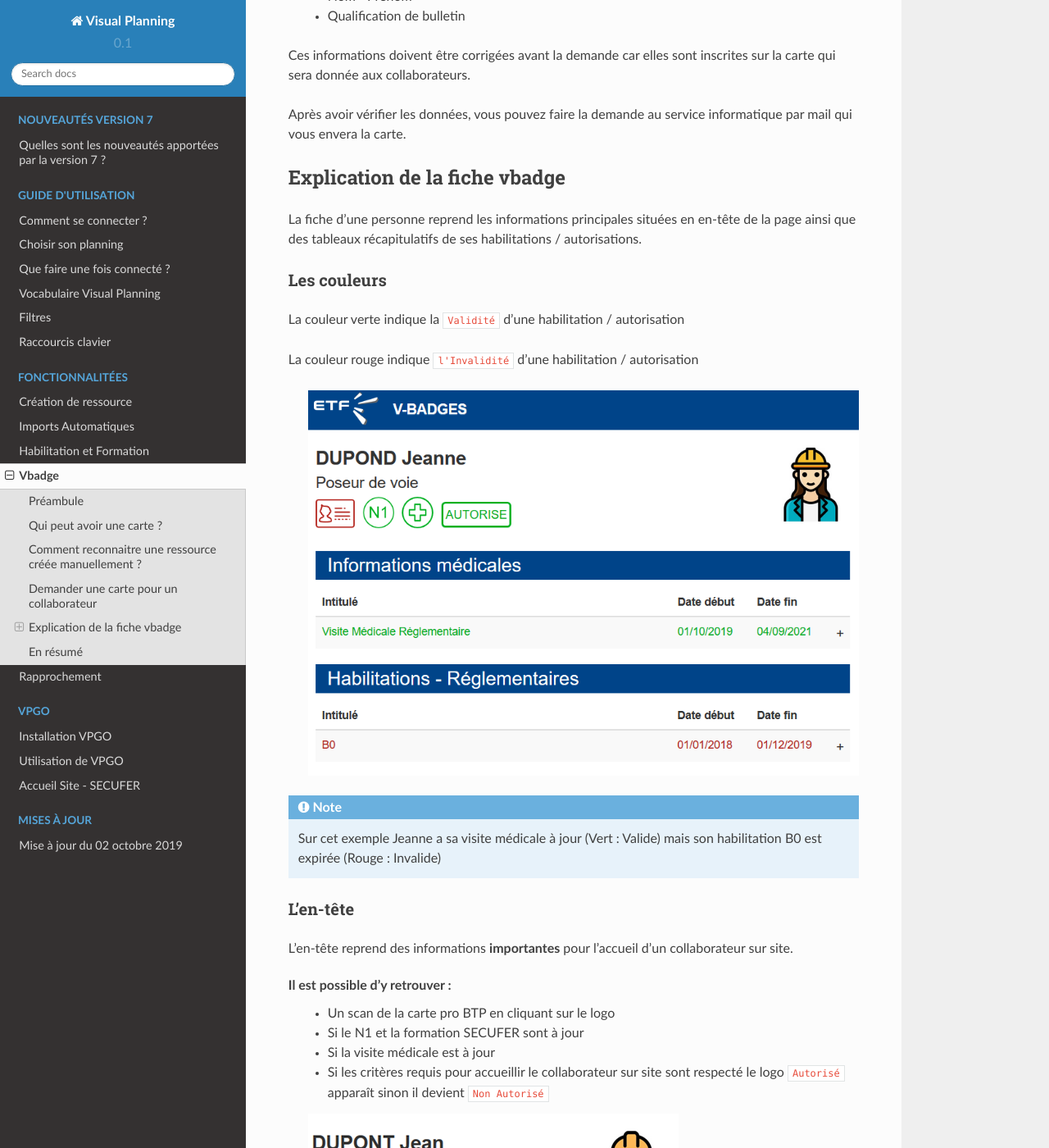
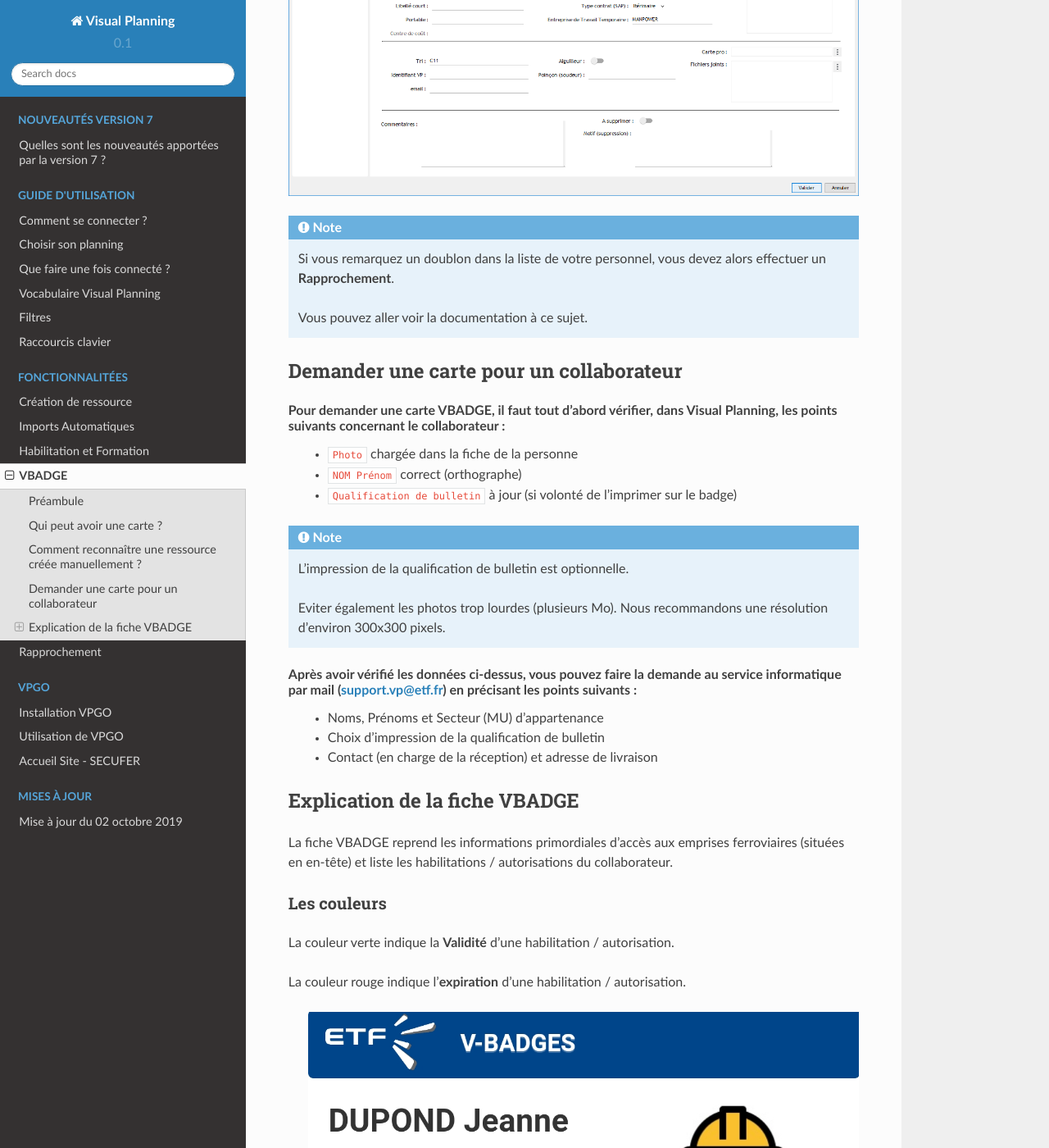
Before and after one commit to macordier/VPDOC, a Sphinx documentation site: the page built from popcube/source/fonctionnalitees/vbadge.rst, in a window 1280 px wide and 1400 px high, scrolled down 2999 px. Shown: the whole window at 82% size. Built offline with Sphinx 7.4.7 and the Read the Docs theme 2.0.0, drawn with Linux system fonts in a browser that asks for light colours; some of the changed text lies outside the part shown.

Commit message:
màj vbadge au 10/04/2020

```diff
--- a/popcube/source/fonctionnalitees/vbadge.rst
+++ b/popcube/source/fonctionnalitees/vbadge.rst
@@ -1,13 +1,13 @@
 .. vbadge:
 
-==========================
-Vbadge
-==========================
+======
+VBADGE
+======
 
 Préambule
 ---------
 
-Vbadge est une carte distribuée aux collaborateurs permettant grâce à un **QR Code** imprimé dessus de récupérer ses habilitations / autorisations.
+Vbadge est une carte, distribuée aux collaborateurs, permettant de récupérer l'ensemble de leurs habilitations / autorisations en temps réel et ainsi de s'affranchir d'une réédition papier à chaque mise à jour de ces dernières. L'accès se fait en scannant le QR Code présent sur le badge, à l'aide de n'importe laquelle des applications disponibles sur les "stores" Android et Apple.
 
     .. image:: ../_static/fonctionnalitees/vbadge/badge_jean.png
 
@@ -28,79 +28,89 @@
     - CDIC
 
 .. warning::
-    Les ``Intérimaires`` et ``Stagiaires`` sont les seules ressources qui ne peuvent pas obtenir de carte.
+    Les **Intérimaires** et **Stagiaires** sont les seuls collaborateurs qui ne peuvent pas obtenir de carte.
 
-    Vous ne pouvez pas demander une carte pour une personne créée manuellement dans Visual Planning.
+    De plus, vous ne pouvez pas demander une carte pour une personne créée manuellement dans Visual Planning.
 
-Comment reconnaitre une ressource créée manuellement ?
+Comment reconnaître une ressource créée manuellement ?
 ------------------------------------------------------
 
-Une personne créée manuellement à un ID VINCI commençant par ``U`` pour Utilisateur, ainsi que le code du secteur de la ressource et un compteur.
+Une personne créée manuellement à un ID VINCI commençant par la lettre ``U`` ("U" pour Utilisateur) suivie du code secteur de la ressource et d'un compteur.
 
 Exemple : ``U + SSSS + . + COMPTEUR`` = ``U4302.2293``
 
-Vous pouvez le vérifier à plusieurs endroits dans l'affichage ou dans les éditeurs de saisies : ``AFFECTATION PERSONNEL`` + ``PERSONNEL``
+Vous pouvez l'observer dans les affichages ou les éditeurs de saisie : ``AFFECTATION PERSONNEL`` + ``PERSONNEL``
 
-.. image:: ../_static/fonctionnalitees/vbadge/editeurs_personne.png
+.. image:: ../_static/fonctionnalitees/vbadge/v7_editeurs_personne.png
 
 .. note::
-    Pour toute personne créée manuellement et qui est en doublon parce qu'elle a été importée de KHEOPS, vous devez effectuer un ``Rapprochement``.
+    Si vous remarquez un doublon dans la liste de votre personnel, vous devez alors effectuer un **Rapprochement**.
 
-    Vous pouvez aller voir la documentation sur ce sujet.
+    Vous pouvez aller voir la documentation à ce sujet.
 
 Demander une carte pour un collaborateur
 ----------------------------------------
 
-Pour demander une carte vbadge, il faut commencer par vérifier les points suivants concernant le collaborateur :
-    - Photo
-    - Nom - Prénom
-    - Qualification de bulletin
+Pour demander une carte VBADGE, il faut tout d'abord vérifier, dans Visual Planning, les points suivants concernant le collaborateur :
+    - ``Photo`` chargée dans la fiche de la personne
+    - ``NOM Prénom`` correct (orthographe)
+    - ``Qualification de bulletin`` à jour (si volonté de l'imprimer sur le badge)
 
-Ces informations doivent être corrigées avant la demande car elles sont inscrites sur la carte qui sera donnée aux collaborateurs.
+.. note::
+    L'impression de la qualification de bulletin est optionnelle.
 
-Après avoir vérifier les données, vous pouvez faire la demande au service informatique par mail qui vous envera la carte.
+    Eviter également les photos trop lourdes (plusieurs Mo). Nous recommandons une résolution d'environ 300x300 pixels.
 
-Explication de la fiche vbadge
--------------------------------
+Après avoir vérifié les données ci-dessus, vous pouvez faire la demande au service informatique par mail (support.vp@etf.fr) en précisant les points suivants :
+    - Noms, Prénoms et Secteur (MU) d'appartenance
+    - Choix d'impression de la qualification de bulletin
+    - Contact (en charge de la réception) et adresse de livraison
 
-La fiche d'une personne reprend les informations principales situées en en-tête de la page ainsi que des tableaux récapitulatifs de ses habilitations / autorisations.
+Explication de la fiche VBADGE
+------------------------------
+
+La fiche VBADGE reprend les informations primordiales d'accès aux emprises ferroviaires (situées en en-tête) et liste les habilitations / autorisations du collaborateur.
 
 Les couleurs
-+++++++++++++
+++++++++++++
 
-La couleur verte indique la ``Validité`` d'une habilitation / autorisation
+La couleur verte indique la **Validité** d'une habilitation / autorisation.
 
-La couleur rouge indique ``l'Invalidité`` d'une habilitation / autorisation
+La couleur rouge indique l'**expiration** d'une habilitation / autorisation.
 
-    .. image:: ../_static/fonctionnalitees/vbadge/fiche_jeanne_couleur.png
+    .. image:: ../_static/fonctionnalitees/vbadge/v7_fiche_jeanne_couleur.png
 
 .. note::
-    Sur cet exemple Jeanne a sa visite médicale à jour (Vert : Valide) mais son habilitation B0 est expirée (Rouge : Invalide)
+    Dans cet exemple, la visite médicale de Jeanne est à jour (Vert = Valide) mais son habilitation électrique B0 est expirée (Rouge = Invalide).
 
 L'en-tête
-++++++++++
++++++++++
 
-L'en-tête reprend des informations **importantes** pour l'accueil d'un collaborateur sur site.
+L'en-tête reprend les informations **nécessaires** à l'accueil d'un collaborateur sur un nouveau site.
 
-Il est possible d'y retrouver :
-    - Un scan de la carte pro BTP en cliquant sur le logo
-    - Si le N1 et la formation SECUFER sont à jour
-    - Si la visite médicale est à jour
-    - Si les critères requis pour accueillir le collaborateur sur site sont respecté le logo ``Autorisé`` apparaît sinon il devient ``Non Autorisé``
+On observe :
+    - Un scan de la carte pro BTP en cliquant sur le logo de la "carte"
+    - La validité des habilitations **Prévention N1** (``N1``) et **Sécurité Ferroviaire** (``SF``)
+    - La validité de la **Visite Médicale** (``VM``)
+    - Si les critères requis pour accueillir le collaborateur sur le chantier / site sont respectés, alors le logo ``Autorisé`` apparaît ; le cas échéant, il apparaît ``Non Autorisé``.
 
-    .. image:: ../_static/fonctionnalitees/vbadge/fiche_jean_explicative.png
+Voici 2 cas de figure :
+
+    .. image:: ../_static/fonctionnalitees/vbadge/v7_fiche_jean_explicative.png
+
+    .. image:: ../_static/fonctionnalitees/vbadge/v7_fiche_jeanne_explicative.png
 
 .. note::
-    Sur cet exemple Jean n'est pas autorisé à rentrer sur chantier car les crièteres requis ne sont pas valides. (Les logos sont rouges)
+    Dans cet exemple, Jean n'est pas autorisé à pénétrer sur le chantier car les critères requis ne sont pas vérifiés (= au moins un logo sont rouge) contrairement à Jeanne.
 
-Le corp de la fiche
+Le corps de la fiche
 ++++++++++++++++++++
 
-Le corp de la fiche reprend les listes des habilitations / autorisations.
+Le corps de la fiche reprend la liste des habilitations / autorisations.
 
-Lorsqu'un symbole ``+`` est présent au bout de la ligne d'une habilitation cela signifie que des documents ou spécifications lui sont attachés.
-    - Vous pouvez ouvrir la sous-section contenant les informations suplémentaire en cliquant sur la ligne.
-    - Il vous suffit de cliquer sur l'URL du document pour télécharger et ouvrir un document.
+Lorsqu'un symbole ``+`` est présent au bout de la ligne d'une habilitation, cela signifie que des documents ou des précisions y sont attachés.
+    - Vous pouvez ouvrir la sous-section contenant les informations supplémentaires en cliquant sur la ligne.
+    - Il vous suffit alors de cliquer sur l'URL du document pour l'ouvrir.
 
 Quand tout est fermé :
 
@@ -109,9 +119,3 @@
 Puis une fois ouvert :
 
     .. image:: ../_static/fonctionnalitees/vbadge/fiche_jeanne_ss_open.png
-
-
-En résumé
-----------
-
-    .. image:: ../_static/fonctionnalitees/vbadge/fiche_jeanne_explicative.png
```
Also changed, not shown: other parts of popcube/source/fonctionnalitees/vbadge.rst (+2 -2 lines), popcube/source/_static/fonctionnalitees/vbadge/fiche_jeanne_ss_closed.png, popcube/source/_static/fonctionnalitees/vbadge/v7_editeurs_personne.png (added), popcube/source/_static/fonctionnalitees/vbadge/v7_fiche_jean_explicative.png (added), popcube/source/_static/fonctionnalitees/vbadge/v7_fiche_jeanne.png (added), popcube/source/_static/fonctionnalitees/vbadge/v7_fiche_jeanne_couleur.png (added), popcube/source/_static/fonctionnalitees/vbadge/v7_fiche_jeanne_explicative.png (added).
